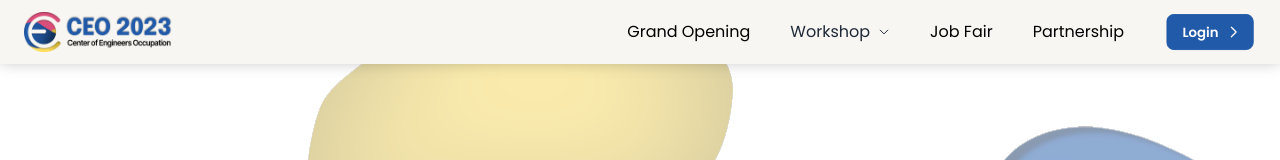
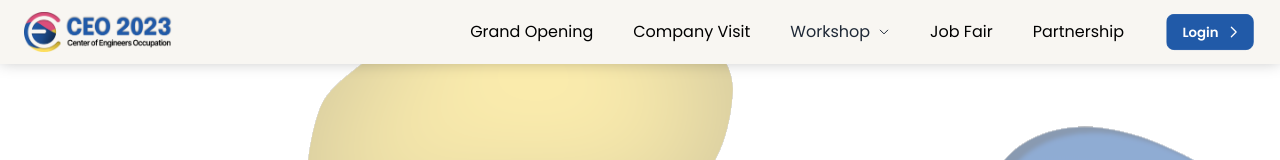
Before and after one commit to Abdfikih/ceo-ftui, a Next.js app: page / in a window 1280 px wide. Shown: the top 160 px of the page. Built offline with nearby package versions, Linux system fonts and the light colour scheme; no server answers; what tailwindcss-animated would draw is missing.

Commit message:
add new navbar

```diff
--- a/components/navbar/Navbar.tsx
+++ b/components/navbar/Navbar.tsx
@@ -36,6 +36,10 @@ const Navbar: FC<NavbarProps> = memo(({ className, mobileToggleId, ...rest }) =>
         <div className="hidden lg:flex flex-none justify-end items-center gap-10 ml-auto">
           <Link href="/grand-opening" passHref>
             <a className="hover:text-blue-ceo">Grand Opening</a>
+          </Link>
+
+          <Link href="/notfound" passHref>
+            <a className="hover:text-blue-ceo">Company Visit</a>
           </Link>
 
           <div className="dropdown dropdown-end">
```
